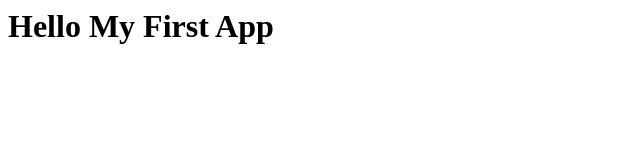
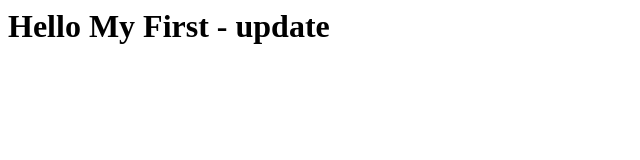
Before and after one commit to katjahilgersom/my-first-app, a plain HTML site: page index.html in a window 1280 px wide. Shown: the whole page, without its empty margins (0-640 px from the left). Drawn offline with Linux system fonts and the light colour scheme.

Commit message:
updated index.html

```diff
--- a/index.html
+++ b/index.html
@@ -1 +1 @@
-<h1>Hello My First App</h1>
+<h1>Hello My First - update</h1>
```
